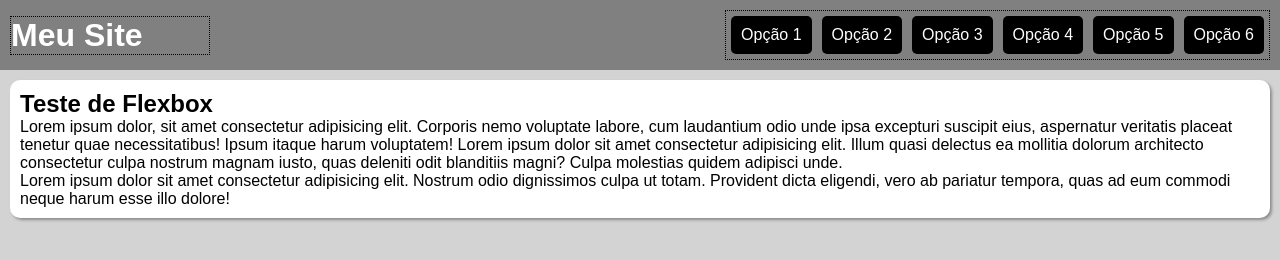
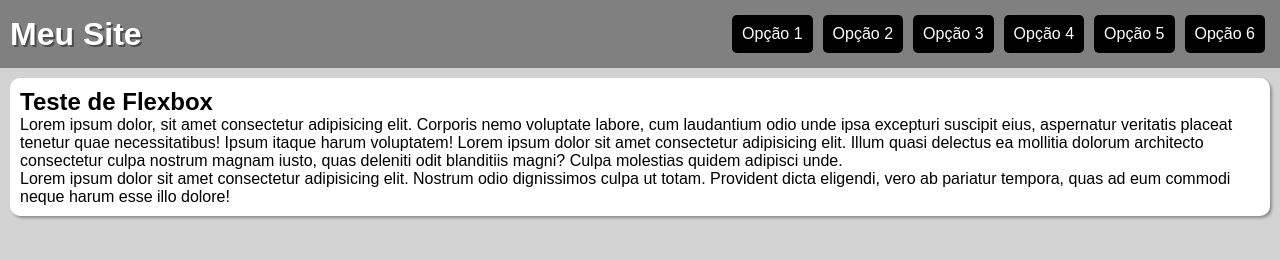
Before and after one commit to BrendaScarlette/html-css, a plain HTML site: page exercicios/ex027/flex013-menu flexbox/index.html in a window 1280 px wide. Drawn offline with Linux system fonts and the light colour scheme.

Commit message:
Atualizado

```diff
--- a/exercicios/ex027/flex013-menu flexbox/index.html
+++ b/exercicios/ex027/flex013-menu flexbox/index.html
@@ -5,6 +5,7 @@
     <meta name="viewport" content="width=device-width, initial-scale=1.0">
     <title>Menu Flexbox</title>
     <link rel="stylesheet" href="style.css">
+    <link rel="stylesheet" href="mobile.css" media="screen and (max-width: 580px)">
 </head>
 <body>
     <header>
--- /dev/null
+++ b/exercicios/ex027/flex013-menu flexbox/mobile.css
@@ -0,0 +1,13 @@
+@charset "UTF-8";
+
+header, header > nav {
+    flex-flow: column nowrap;
+}
+
+header > h1 {
+    flex-basis: 50px;
+}
+
+header > nav > a {
+    width: 90vw;
+}
--- a/exercicios/ex027/flex013-menu flexbox/style.css
+++ b/exercicios/ex027/flex013-menu flexbox/style.css
@@ -26,12 +26,13 @@ header {
 }
 
 header > h1 {
-    border: 1px dotted black;
+    /* border: 1px dotted black; */
     flex: 0 0 200px;
+    text-shadow: 2px 2px 0px rgba(0, 0, 0, 0.402);
 }
 
 header > nav {
-    border: 1px dotted black;
+    /* border: 1px dotted black; */
 
     display: flex;
     flex-flow: row wrap;
```
Also changed, not shown: 1 other file.
